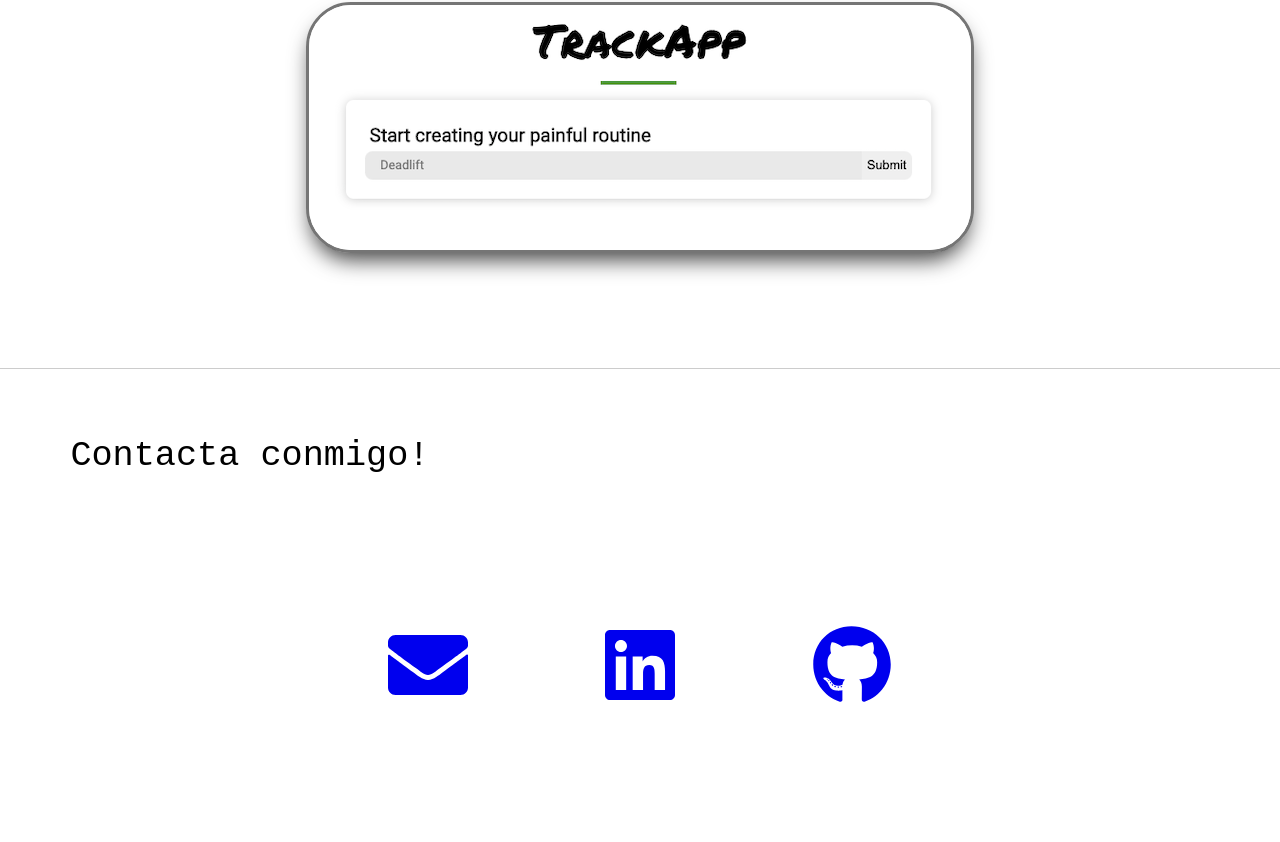
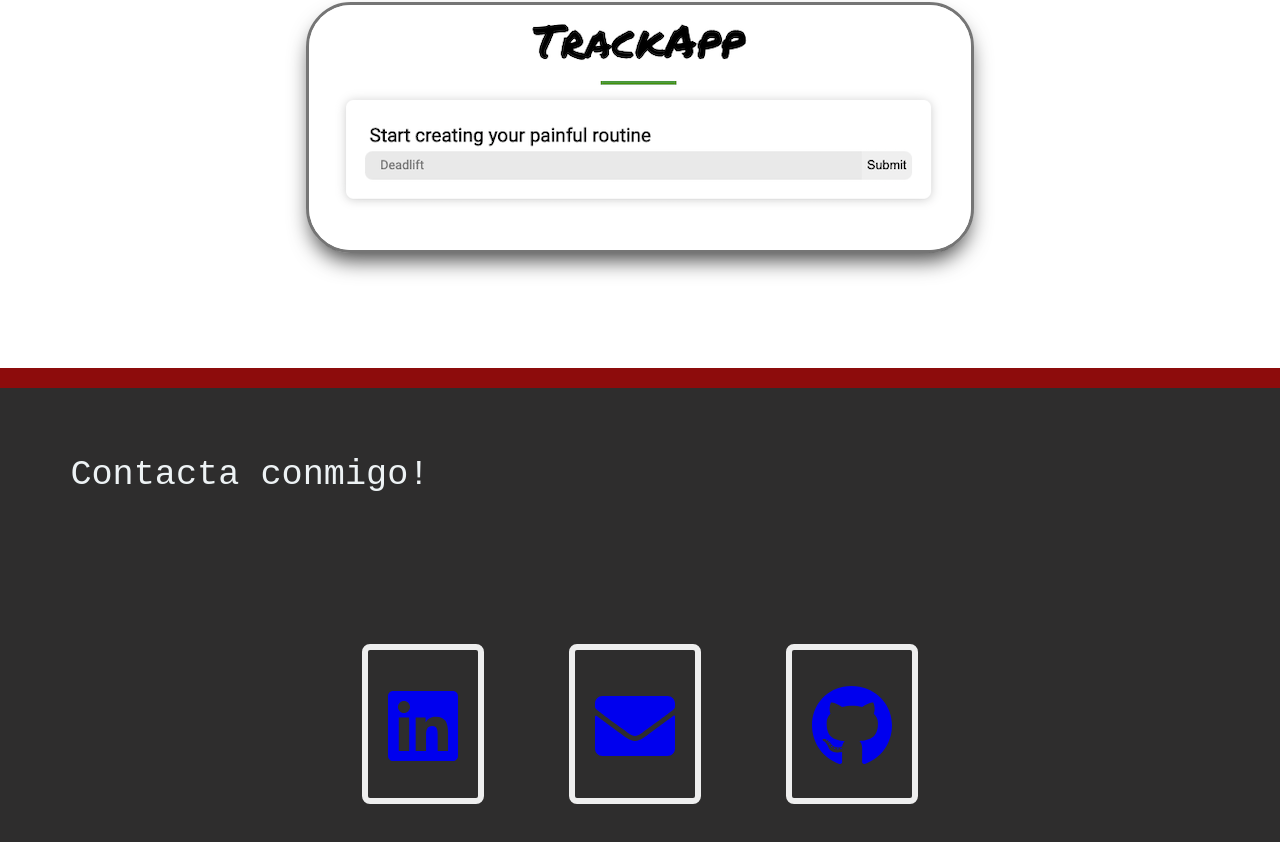
Before and after one commit to chomicki7/mywebsite, a React (Create React App) app: page / in a window 1280 px wide. Shown: the part 1599-2441 px from the top of the page. Before the commit the page ends 2387 px from the top, so only its background shows below. Built offline with nearby package versions, Linux system fonts and the light colour scheme.

Commit message:
design design

```diff
--- a/src/components/Main/Main.css
+++ b/src/components/Main/Main.css
@@ -99,7 +99,7 @@ a img:hover {
   display: flex;
   flex-direction: column;
   align-items: center;
-  border-bottom: 1px solid #00000033;
+  border-bottom: 20px solid #8d0c0c;
 }
 
 .work h2,
@@ -123,6 +123,14 @@ a img:hover {
   margin-bottom: 5em;
 }
 
+.contact {
+  background-color: #2e2d2d;
+}
+
+.contact h2 {
+  color: #edf2f4;
+}
+
 .contact a {
   font-size: 5em;
   margin: 1em auto;
--- a/src/components/Main/Main.js
+++ b/src/components/Main/Main.js
@@ -7,9 +7,9 @@ import { faGithub } from "@fortawesome/free-brands-svg-icons";
 import { faLinkedin } from "@fortawesome/free-brands-svg-icons";
 import { faEnvelope } from "@fortawesome/free-solid-svg-icons";
 
-const github = <FontAwesomeIcon icon={faGithub} />;
-const envelope = <FontAwesomeIcon icon={faEnvelope} />;
-const linkedin = <FontAwesomeIcon icon={faLinkedin} />;
+const github = <FontAwesomeIcon icon={faGithub} border />;
+const envelope = <FontAwesomeIcon icon={faEnvelope} border />;
+const linkedin = <FontAwesomeIcon icon={faLinkedin} border />;
 
 class Main extends Component {
   render() {
@@ -69,18 +69,18 @@ class Main extends Component {
           <h2>Contacta conmigo!</h2>
           <div className="links">
             <a
+              href="https://www.linkedin.com/in/mariano-chomicki-134829103/"
+              target="_blank"
+              rel="noopener noreferrer"
+            >
+              {linkedin}
+            </a>
+            <a
               href="mailto:chomicki7@gmail.com"
               target="_blank"
               rel="noopener noreferrer"
             >
               {envelope}
-            </a>
-            <a
-              href="https://www.linkedin.com/in/mariano-chomicki-134829103/"
-              target="_blank"
-              rel="noopener noreferrer"
-            >
-              {linkedin}
             </a>
             <a
               href="https://github.com/chomicki7"
```
